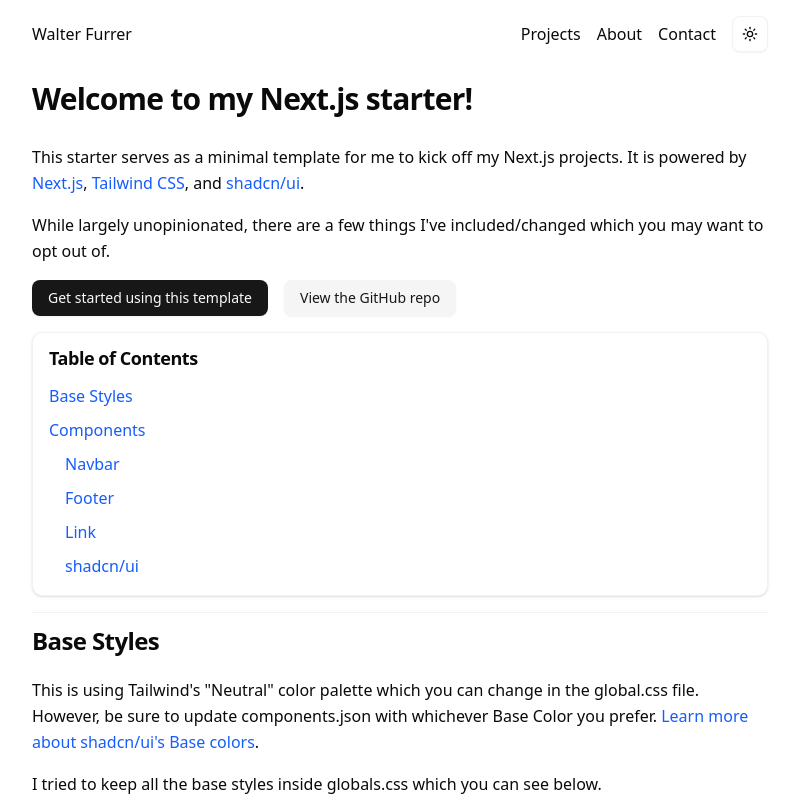
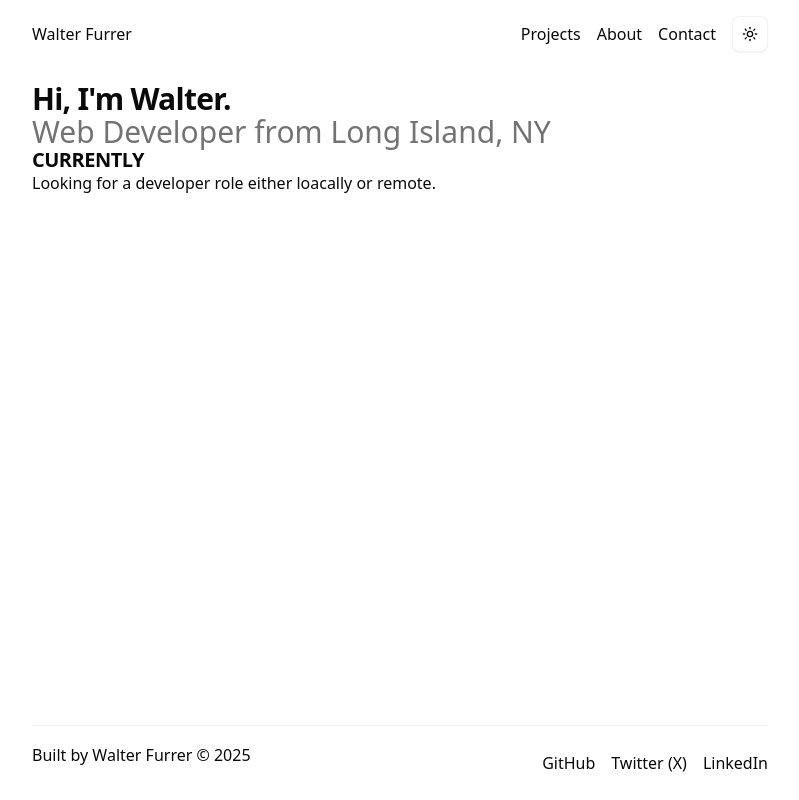
Before and after one commit to walterfurrer/portfolio-v2, a Next.js app: page / in a window 1280 px wide. Shown: the top 800 px of the page, without its empty margins (240-1039 px from the left). Built offline with nearby package versions, Linux system fonts and the light colour scheme.

Commit message:
Started adding content like header and currently section.

```diff
--- a/app/globals.css
+++ b/app/globals.css
@@ -7,8 +7,9 @@
 @theme inline {
   --color-background: var(--background);
   --color-foreground: var(--foreground);
-  --font-sans: var(--font-geist-sans);
-  --font-mono: var(--font-geist-mono);
+  --font-sans: var(--font-plex-sans);
+  --font-serif: var(--font-plex-serif);
+  --font-mono: var(--font-plex-mono);
   --color-sidebar-ring: var(--sidebar-ring);
   --color-sidebar-border: var(--sidebar-border);
   --color-sidebar-accent-foreground: var(--sidebar-accent-foreground);
--- a/app/page.tsx
+++ b/app/page.tsx
@@ -1,236 +1,16 @@
-import { Button } from "@/components/ui/button";
-import { Link } from "@/components/ui/link";
-
 export default function Home() {
   return (
     <div>
-      <article className="space-y-[1em]">
-        <h1 className="text-3xl">Welcome to my Next.js starter!</h1>
-        <p>
-          This starter serves as a minimal template for me to kick off my
-          Next.js projects. It is powered by{" "}
-          <Link href="https://nextjs.org/" externalLink>
-            Next.js
-          </Link>
-          ,{" "}
-          <Link href="https://tailwindcss.com/" externalLink>
-            Tailwind CSS
-          </Link>
-          , and{" "}
-          <Link href="https://ui.shadcn.com/" externalLink>
-            shadcn/ui
-          </Link>
-          .
+      <header className="text-3xl">
+        <h1>Hi, I'm Walter.</h1>
+        <p className="text-muted-foreground">
+          Web Developer from Long Island, NY
         </p>
-        <p>
-          While largely unopinionated, there are a few things I've
-          included/changed which you may want to opt out of.
-        </p>
-        <div className="flex flex-col gap-4 md:max-w-fit md:flex-row">
-          <Button asChild>
-            <Link
-              href="https://github.com/new?template_name=rf-next-starter&template_owner=ryandotfurrer"
-              externalLink
-              className="hover:no-underline"
-            >
-              Get started using this template
-            </Link>
-          </Button>
-          <Button asChild variant={"secondary"}>
-            <Link
-              href="https://github.com/ryandotfurrer/rf-next-starter"
-              externalLink
-              className="hover:no-underline"
-            >
-              View the GitHub repo
-            </Link>
-          </Button>
-        </div>
-
-        <nav className="bg-card space-y-4 rounded-lg border p-4 shadow">
-          <h2 className="text-lg">Table of Contents</h2>
-          <ul className="space-y-2">
-            <li>
-              <Link href="#base-styles">Base Styles</Link>
-            </li>
-            <li>
-              <Link href="#components">Components</Link>
-            </li>
-            <li className="ml-4">
-              <Link href="#navbar">Navbar</Link>
-            </li>
-            <li className="ml-4">
-              <Link href="#footer">Footer</Link>
-            </li>
-            <li className="ml-4">
-              <Link href="#link">Link</Link>
-            </li>
-            <li className="ml-4">
-              <Link href="#shadcn-ui">shadcn/ui</Link>
-            </li>
-          </ul>
-        </nav>
-        <hr />
-        <h2 id="base-styles" className="text-2xl">
-          Base Styles
-        </h2>
-        <p>
-          This is using Tailwind's "Neutral" color palette which you can change
-          in the <span className="inline-code">global.css</span> file. However,
-          be sure to update <span className="inline-code">components.json</span>{" "}
-          with whichever Base Color you prefer.{" "}
-          <Link
-            href="https://ui.shadcn.com/docs/theming#base-colors"
-            externalLink
-          >
-            Learn more about shadcn/ui's Base colors
-          </Link>
-          .
-        </p>
-        <p>
-          I tried to keep all the base styles inside{" "}
-          <span className="inline-code">globals.css</span> which you can see
-          below.
-        </p>
-        <pre className="bg-muted overflow-auto">
-          <code className="text-sm">
-            {`@layer base {
-  * {
-    @apply border-border outline-ring/50;
-  }
-
-  body {
-    @apply bg-background text-foreground leading-relaxed text-pretty antialiased;
-  }
-
-  h1,
-  h2,
-  h3,
-  h4,
-  h5,
-  h6 {
-    @apply leading-none font-bold tracking-tight text-balance;
-  }
-
-  main a {
-    @apply text-blue-500;
-  }
-
-  .inline-code {
-    @apply bg-muted p-1 font-mono text-sm;
-  }
-}`}
-          </code>
-        </pre>
-        <p>
-          I encourage you to delete the{" "}
-          <span className="inline-code">.inline-code</span> class as it's only
-          being used for this homepage.
-        </p>
-        <p>
-          If you are unsure of what these classes do, be sure to look them up on{" "}
-          <Link
-            href="https://tailwindcss.com/docs/installation/using-vite"
-            externalLink
-          >
-            Tailwind's docs
-          </Link>
-          .
-        </p>
-        <h2 id="components" className="text-2xl">
-          Components
-        </h2>
-        <p>
-          Again, largely unopinionated, there are a few things I've
-          included/changed which you may want to change based on your
-          preferences.
-        </p>
-        <h3 id="navbar" className="text-xl">
-          Navbar
-        </h3>
-        <p>
-          A basic navbar designed to have a logo on the left and links on the
-          right. It also includes the{" "}
-          <span className="inline-code">mode-toggle</span> for changing themes.
-        </p>
-        <p>Don't want it?</p>
-        <p>
-          Delete the <span className="inline-code">navbar.tsx</span> component
-          inside{" "}
-          <span className="inline-code">
-            app {">"} components {">"} navbar.tsx
-          </span>
-          . Also be sure to remove it from{" "}
-          <span className="inline-code">layout.tsx</span>.
-        </p>
-        <h3 id="footer" className="text-xl">
-          Footer
-        </h3>
-        <p>
-          Likewise, the footer is a basic one with copyright text on the left
-          and social links on the right. Change this up however you see fit.
-          I've chosen to make the footer stick to the bottom of the page as this
-          is the most common behavior I've seen in my years on the web.
-        </p>
-        <p>Don't want it?</p>
-        <p>
-          Delete the <span className="inline-code">footer.tsx</span> component
-          inside{" "}
-          <span className="inline-code">
-            app {">"} components {">"} footer.tsx
-          </span>
-          . Also be sure to remove it from{" "}
-          <span className="inline-code">layout.tsx</span>.
-        </p>
-        <h3 id="link" className="text-xl">
-          Link
-        </h3>
-        <p>
-          I've included a custom <span className="inline-code">Link</span>{" "}
-          component that extends Next's so you can use the attribute{" "}
-          <span className="inline-code">externalLink</span> and it will use a
-          regular anchor tag rather than Next's{" "}
-          <span className="inline-code">Link</span>tag. It also adds{" "}
-          <span className="inline-code">rel="noopener noreferrer"</span> as it
-          is an external link.
-        </p>
-        <p>
-          Don't want this? Just delete the{" "}
-          <span className="inline-code">link.tsx</span> in{" "}
-          <span className="inline-code">
-            app {">"} components {">"} ui {">"} link.tsx
-          </span>
-        </p>
-        <h3 id="shadcn-ui" className="text-xl">
-          shadcn/ui
-        </h3>
-        <p>
-          I have included minimal components from shadcn/ui with this, however,
-          you can just install whatever you want. What I{" "}
-          <span className="italic">have</span> included are the{" "}
-          <span className="inline-code">button</span>,{" "}
-          <span className="inline-code">dropdown-menu</span>,{" "}
-          <span className="inline-code">mode-toggle</span>, and{" "}
-          <span className="inline-code">theme-provider</span>. These were the
-          minimum components needed to make the mode toggle function.
-        </p>
-        <p>
-          If you're unsure how these work, I encourage to{" "}
-          <Link href="https://ui.shadcn.com/docs/dark-mode/next" externalLink>
-            read shadcn/ui's docs on Dark mode
-          </Link>
-          .
-        </p>
-        <Button asChild>
-          <Link
-            href="https://github.com/new?template_name=rf-next-starter&template_owner=ryandotfurrer"
-            externalLink
-            className="hover:no-underline"
-          >
-            Get started using this template
-          </Link>
-        </Button>
-      </article>
+      </header>
+      <section id="currently">
+        <h2 className="plex-mono text-xl">CURRENTLY</h2>
+        <p>Looking for a developer role either loacally or remote.</p>
+      </section>
     </div>
   );
 }
```
